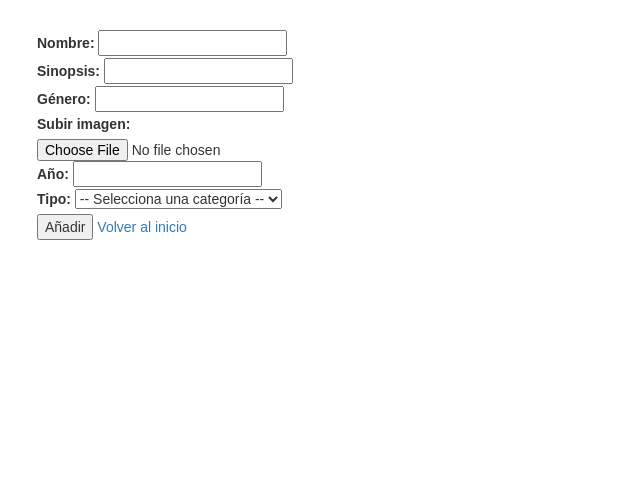
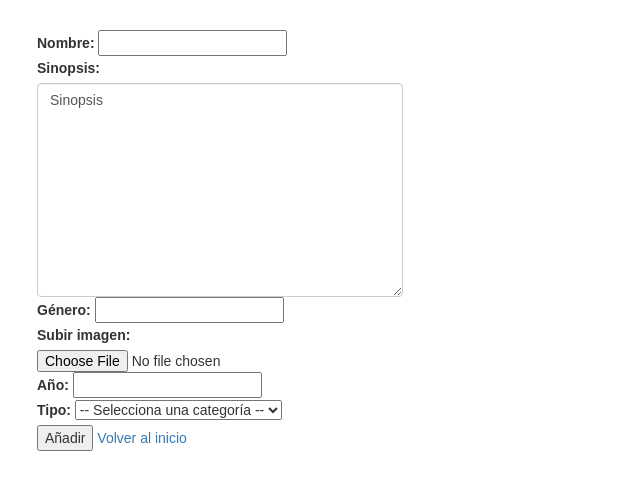
Before and after one commit to omartoxic/frikily, a PHP site: page /introducirDatos.php in a window 1280 px wide. Shown: the part 70-560 px from the top of the page, without its empty margins (0-640 px from the left). Run offline with PHP 8.4, Linux system fonts and the light colour scheme; some libraries are stand-ins or nearby versions.

Commit message:
textarea de sinopsis

```diff
--- a/introducirDatos.php
+++ b/introducirDatos.php
@@ -365,7 +365,7 @@
 
 				        <div id = 'sinopsis'>
 				            <label>Sinopsis:</label>
-				            <input type = 'text' name='sinopsis' id='id_sinopsis' required/>
+				            <textarea name='sinopsis' rows='10' class='form-control' cols='40'maxlength = '600' required>Sinopsis</textarea>
 				        </div>
 
 				        <div id = 'genero'>
```
